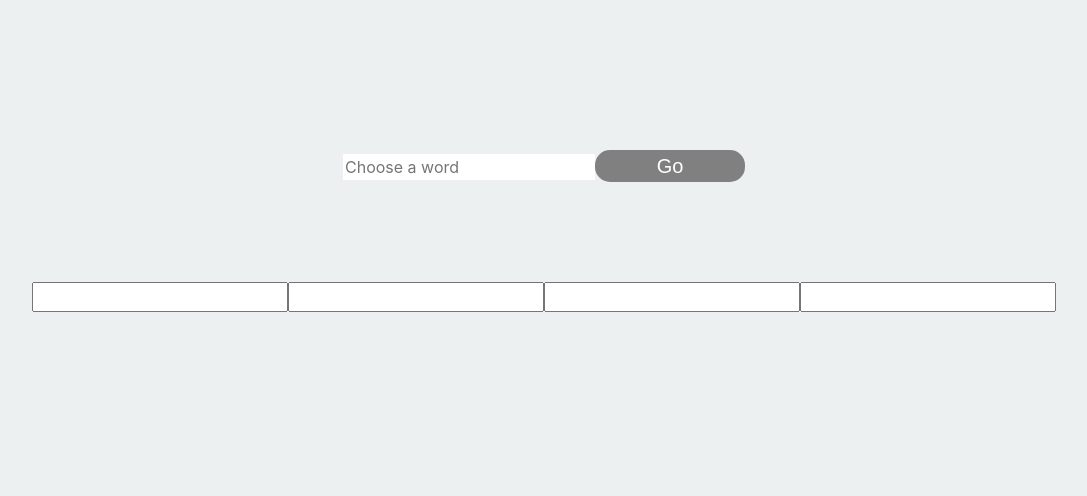
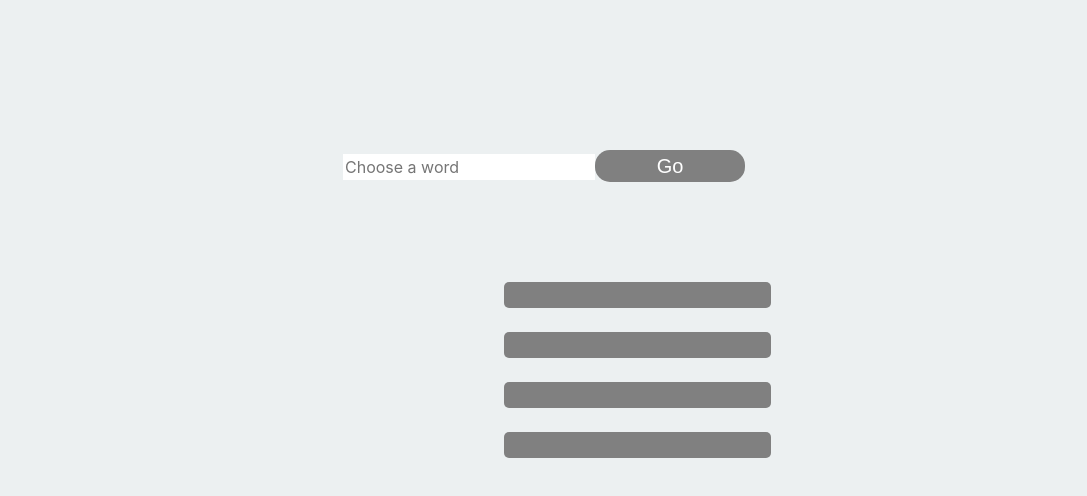
Before and after one commit to IdanZimi/Rhymathon-, a React (Create React App) app: page /mainPage in a window 1280 px wide. Shown: the top 496 px of the page, without its empty margins (96-1183 px from the left). Built offline with nearby package versions, Linux system fonts and the light colour scheme; a web font is replaced by a local one.

Commit message:
mlab+css

```diff
--- a/Api/rhymeApi.js
+++ b/Api/rhymeApi.js
@@ -3,7 +3,7 @@ let Rhyme = require('../Models/Rhyme');
 const router = express.Router();
 
 router.get('/', function (req, res) {
-//   Client.find().exec((err, user) => {
+//   Rhyme.find().exec((err, user) => {
 //     if (err) {
 //       res.status(500).send(err);
 //     }
--- a/server.js
+++ b/server.js
@@ -3,8 +3,8 @@ const app = express()
 const bodyParser = require("body-parser")
 const mongoose = require ("mongoose")
 
-mongoose.connect("mongodb://localhost/rhymeDB", function(){
-    console.log("Connected")
+mongoose.connect("mongodb://rhymathon:Aa123456@ds131983.mlab.com:31983/rhymathon", function(){
+    console.log("DB Connection established!!")
 })
 
 app.use(bodyParser.json())
--- a/src/components/Poem.js
+++ b/src/components/Poem.js
@@ -1,6 +1,6 @@
 import React, { Component } from 'react';
 import axios from 'axios'
-import '../poem.css'
+import '../lines.css'
 
 
 class Poem extends Component {
@@ -20,23 +20,23 @@ class Poem extends Component {
 
     render() {
         return (
-            <div className="poem">
-                <span>
-                    <input type="text" value={this.state.line1} name="line1" onChange={this.updateText} />
+            <div className="lines">
+                <div>
+                    <input className="line" type="text" value={this.state.line1} name="line1" onChange={this.updateText} />
                     {this.props.rhyme1}
-                </span><br></br>
-                <span>
-                    <input type="text" value={this.state.line2} name="line2" onChange={this.updateText} />
+                </div><br/>
+                <div>
+                    <input className="line" type="text" value={this.state.line2} name="line2" onChange={this.updateText} />
                     {this.props.rhyme2}
-                </span>
-                <span>
-                    <input type="text" value={this.state.line3} name="line3" onChange={this.updateText} />
+                </div><br/>
+                <div>
+                    <input className="line" type="text" value={this.state.line3} name="line3" onChange={this.updateText} />
                     {this.props.rhyme3}
-                </span>
-                <span>
-                    <input type="text" value={this.state.line4} name="line4" onChange={this.updateText} />
+                </div><br/>
+                <div>
+                    <input className="line" type="text" value={this.state.line4} name="line4" onChange={this.updateText} />
                     {this.props.rhyme4}
-                </span>
+                </div>
                 {/* <button type="button" onClick={}>Post</button> */}
 
             </div>
--- /dev/null
+++ b/src/lines.css
@@ -0,0 +1,12 @@
+.lines{
+    margin-top: 100px;
+    display: inline-block;
+}
+.line{
+    border : none;
+    margin-left: 600px;
+    border-radius: 5px;
+    background-color: #808080;
+    color: white  ;
+    font-weight: 700 ;
+}
--- a/src/poem.css
+++ /dev/null
@@ -1,6 +0,0 @@
-.poem{
-    display: flex ;
-    justify-content: center ;
-    margin-top: 100px;
-
-}
```
